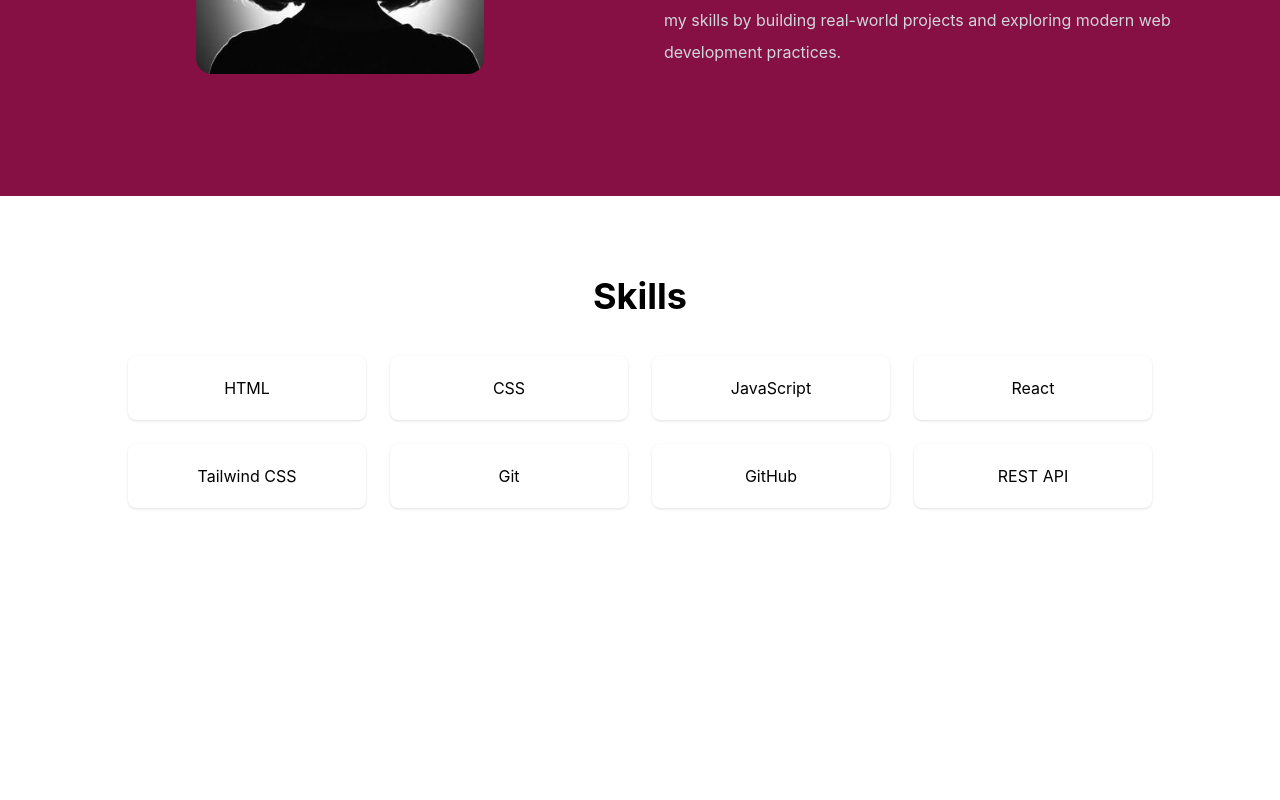
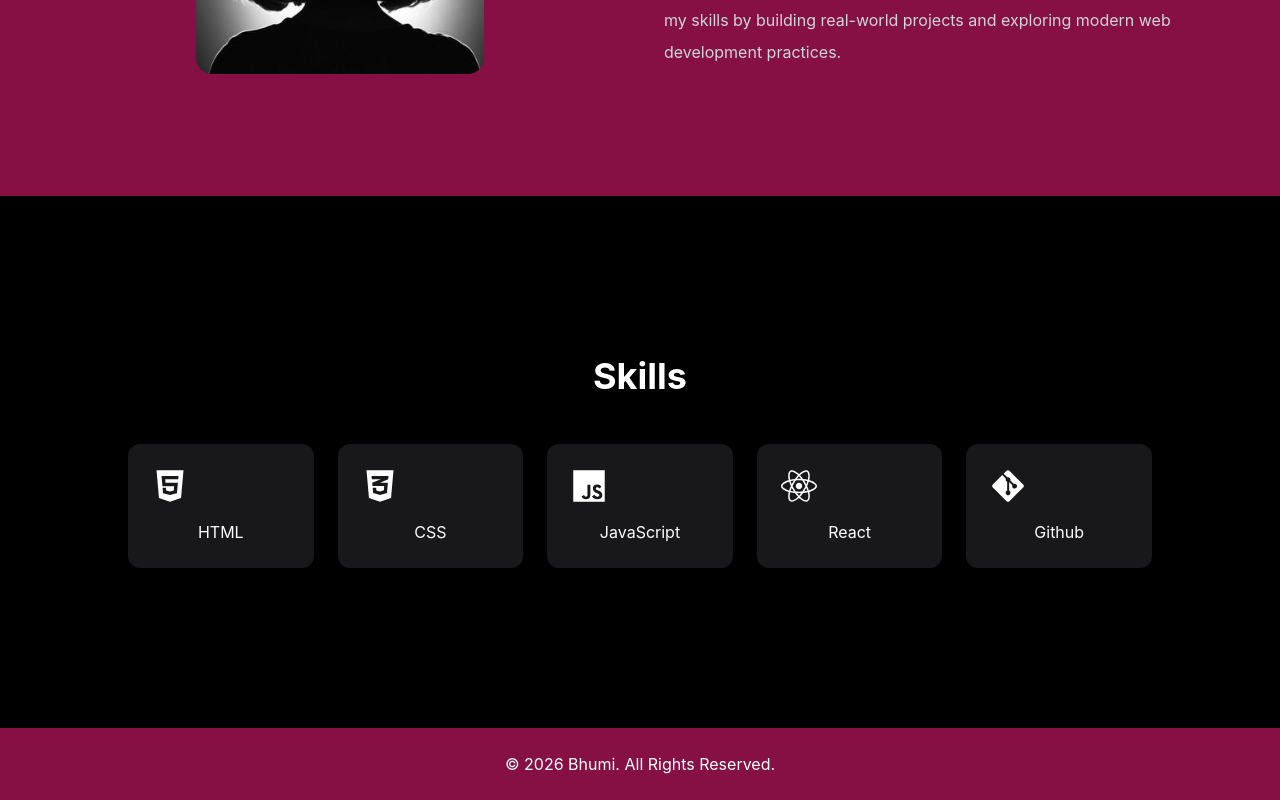
Before and after one commit to bhumi292/bhumi-portfolio, a React (Vite) app: page / in a window 1280 px wide. Shown: the part 1248-2048 px from the top of the page. Before the commit the page ends 1836 px from the top, so only its background shows below. Built offline with nearby package versions, Linux system fonts and the light colour scheme.

Commit message:
skills section update

```diff
--- a/src/App.jsx
+++ b/src/App.jsx
@@ -1,4 +1,5 @@
 import About from "./Components/About";
+import Footer from "./Components/Footer";
 import Hero from "./Components/Hero";
 import Navbar from "./Components/Navbar";
 import Skills from "./Components/Skills";
@@ -13,6 +14,7 @@ function App() {
       <Hero/>
       <About/>
       <Skills/>
+      <Footer/>
     </>
   )
 }
--- a/src/Components/About.jsx
+++ b/src/Components/About.jsx
@@ -5,7 +5,7 @@ function About() {
   return (
     <section
       id="about"
-      className="bg-pink-900 text-white py-24 px-6"
+      className="scroll-mt-14 bg-pink-900 text-white py-24 px-6"
     >
       <div className="max-w-6xl mx-auto">
 
--- a/src/Components/Footer.jsx
+++ b/src/Components/Footer.jsx
@@ -1,6 +1,6 @@
 function Footer() {
   return (
-    <footer className="bg-slate-950 text-white text-center py-6">
+    <footer className="bg-pink-900 text-white text-center py-6">
       <p>
         © 2026 Bhumi. All Rights Reserved.
       </p>
--- a/src/Components/Skills.jsx
+++ b/src/Components/Skills.jsx
@@ -1,28 +1,37 @@
-const skills = [
-  "HTML",
-  "CSS",
-  "JavaScript",
-  "React",
-  "Tailwind CSS",
-  "Git",
-  "GitHub",
-  "REST API",
-];
+import {
+  FaHtml5,
+  FaCss3Alt,
+  FaJs,
+  FaReact,
+  FaGitAlt,
+} from "react-icons/fa";
 
 function Skills() {
+  const skills = [
+    { name: "HTML", icon: <FaHtml5 /> },
+    { name: "CSS", icon: <FaCss3Alt /> },
+    { name: "JavaScript", icon: <FaJs /> },
+    { name: "React", icon: <FaReact /> },
+    { name: "Github", icon: <FaGitAlt /> },
+  ];
+
   return (
-    <section id="skills" className="py-20 px-6">
-      <h2 className="text-4xl font-bold text-center mb-10">
+    <section id="skills" className="bg-black scroll-mt-14 text-white py-40">
+      <h2 className="text-4xl font-bold text-center mb-12">
         Skills
       </h2>
 
-      <div className="max-w-5xl mx-auto grid grid-cols-2 md:grid-cols-4 gap-6">
-        {skills.map((skill, index) => (
+      <div className="grid grid-cols-2 md:grid-cols-5 gap-6 max-w-5xl mx-auto">
+        {skills.map((skill) => (
           <div
-            key={index}
-            className="bg-white shadow p-5 rounded-lg text-center hover:scale-105 duration-300"
+            key={skill.name}
+            className="bg-zinc-900 p-6 rounded-xl text-center"
           >
-            {skill}
+            <div className="text-4xl mb-4">
+              {skill.icon}
+            </div>
+
+            <h3>{skill.name}</h3>
           </div>
         ))}
       </div>
--- a/src/index.css
+++ b/src/index.css
@@ -1,4 +1,10 @@
 @import "tailwindcss";
+
+html {
+  scroll-behavior: smooth;
+}
+
+
 /*:root {
   --text: #6b6375;
   --text-h: #08060d;
```
